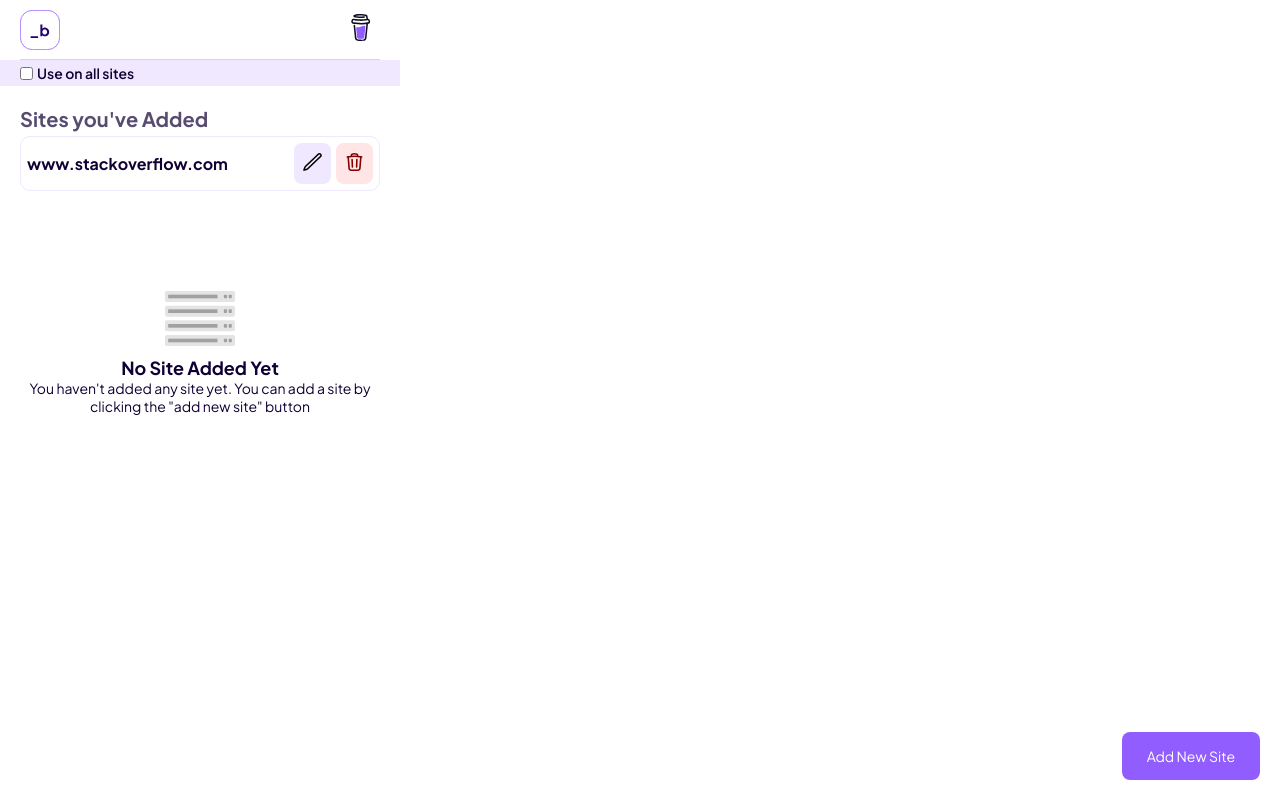
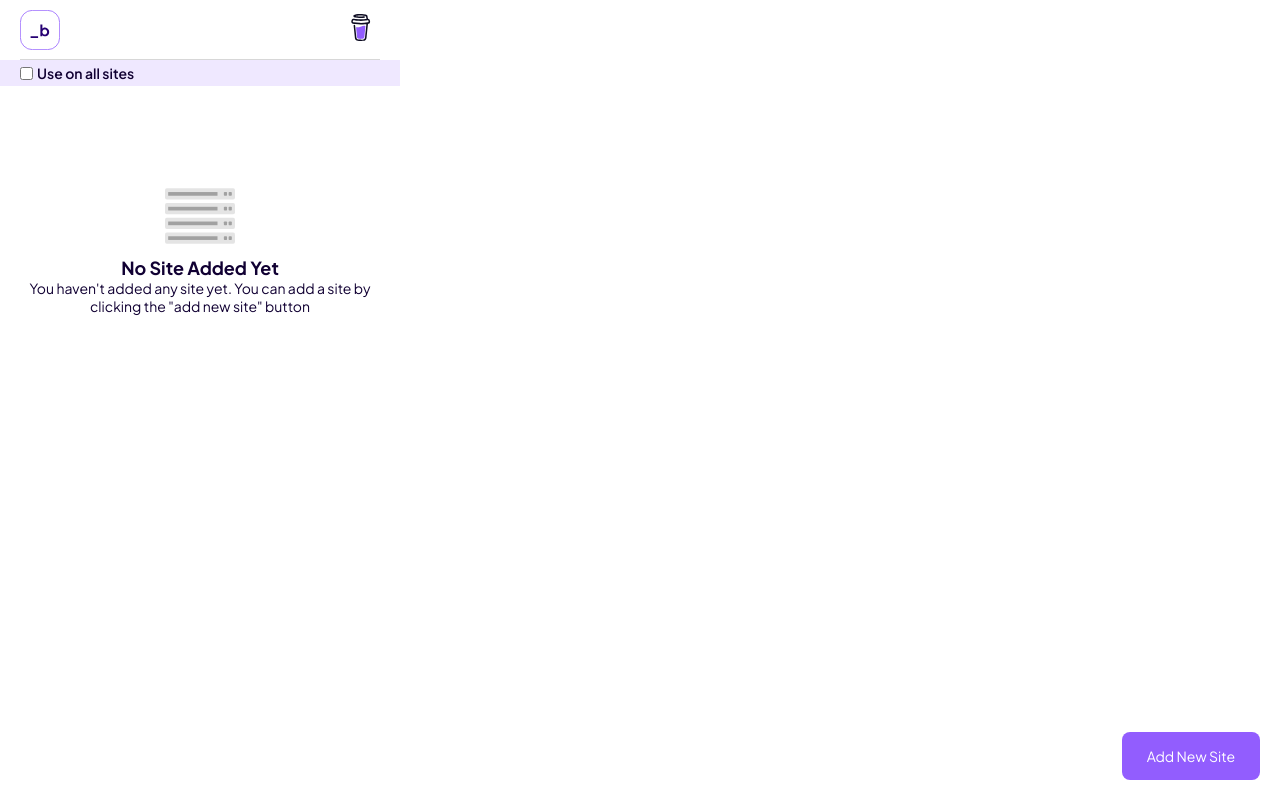
Before and after one commit to Daviddix/_blank---Open-Every-Link-in-a-New-Tab, a React (Vite) app: page / in a window 1280 px wide. Built offline with nearby package versions, Linux system fonts and the light colour scheme.

Commit message:
style updates, TS config changes, UI optimizations

```diff
--- a/index.html
+++ b/index.html
@@ -3,6 +3,7 @@
   <head>
     <meta charset="UTF-8" />
     <link rel="icon" type="image/svg+xml" href="/vite.svg" />
+    <link rel="preload" href="./src/assets/font/plus-jarkata.ttf" as="font" type="font/ttf" crossorigin>
     <meta name="viewport" content="width=device-width, initial-scale=1.0" />
     <title>Vite + React + TS</title>
   </head>
--- a/src/Pages/Home/Components/EmptySites/EmptySites.css
+++ b/src/Pages/Home/Components/EmptySites/EmptySites.css
@@ -8,6 +8,7 @@ main .empty-sites{
 
 .empty-sites > img{
     width: 7rem;
+    height:6rem;
 }
 
 .empty-sites > h1{
--- a/src/Pages/Home/Home.tsx
+++ b/src/Pages/Home/Home.tsx
@@ -14,7 +14,7 @@ function Home() {
 
         <AllSitesToggle />
 
-        <AddedSitesContainer />
+        {/* <AddedSitesContainer /> */}
 
         <EmptySites />
 
--- a/tsconfig.json
+++ b/tsconfig.json
@@ -14,7 +14,8 @@
     "resolveJsonModule": true,
     "isolatedModules": true,
     "noEmit": true,
-    "jsx": "react-jsx"
+    "jsx": "react-jsx",
+    "allowImportingTsExtensions": true
   },
   "include": ["src"],
   "references": [{ "path": "./tsconfig.node.json" }]
```
